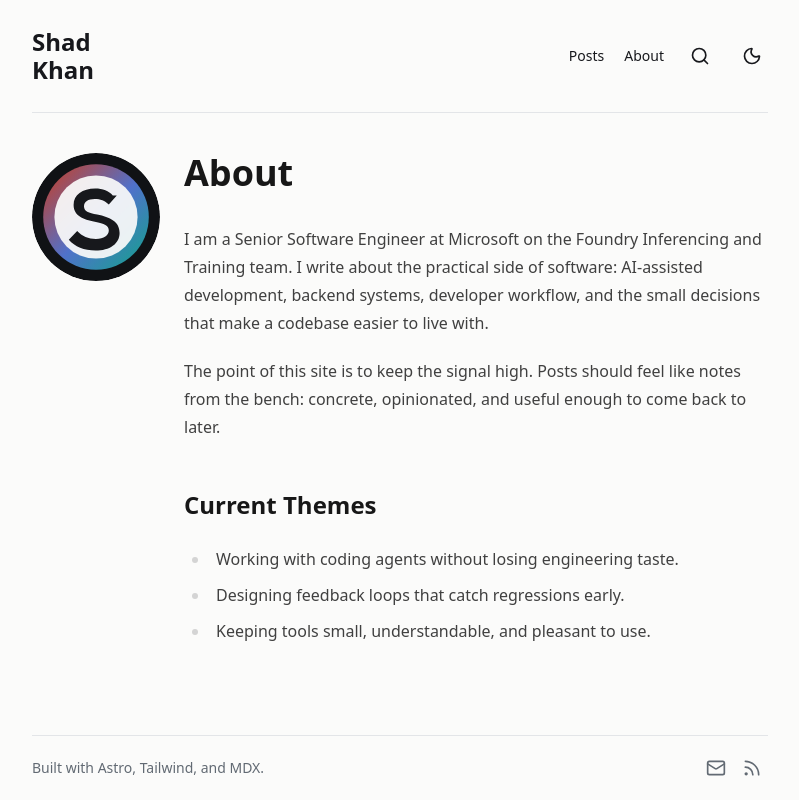
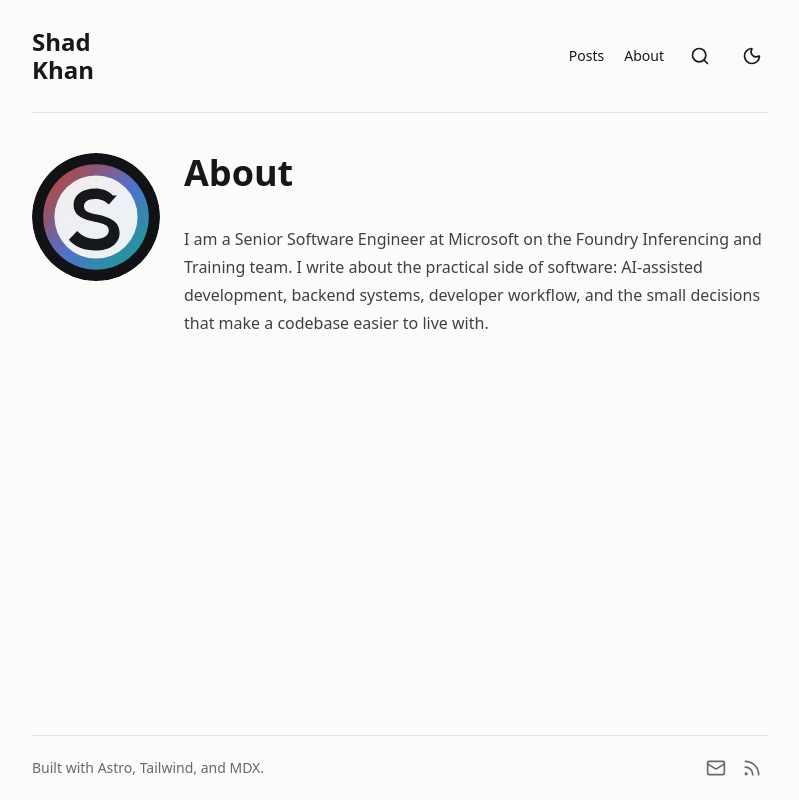
Before and after one commit to shaduk/shaduk.github.io, an Astro site: page /about in a window 1280 px wide. Shown: the whole page, without its empty margins (240-1039 px from the left). Built offline with nearby package versions, Linux system fonts and the light colour scheme; Astro itself is replaced by a stand-in of ours; some icons are missing.

Commit message:
Simplify about page

```diff
--- a/src/pages/about.astro
+++ b/src/pages/about.astro
@@ -19,16 +19,6 @@
           I write about the practical side of software: AI-assisted development, backend systems,
           developer workflow, and the small decisions that make a codebase easier to live with.
         </p>
-        <p>
-          The point of this site is to keep the signal high. Posts should feel like notes from the
-          bench: concrete, opinionated, and useful enough to come back to later.
-        </p>
-        <h2>Current Themes</h2>
-        <ul>
-          <li>Working with coding agents without losing engineering taste.</li>
-          <li>Designing feedback loops that catch regressions early.</li>
-          <li>Keeping tools small, understandable, and pleasant to use.</li>
-        </ul>
       </div>
     </div>
   </section>
```
